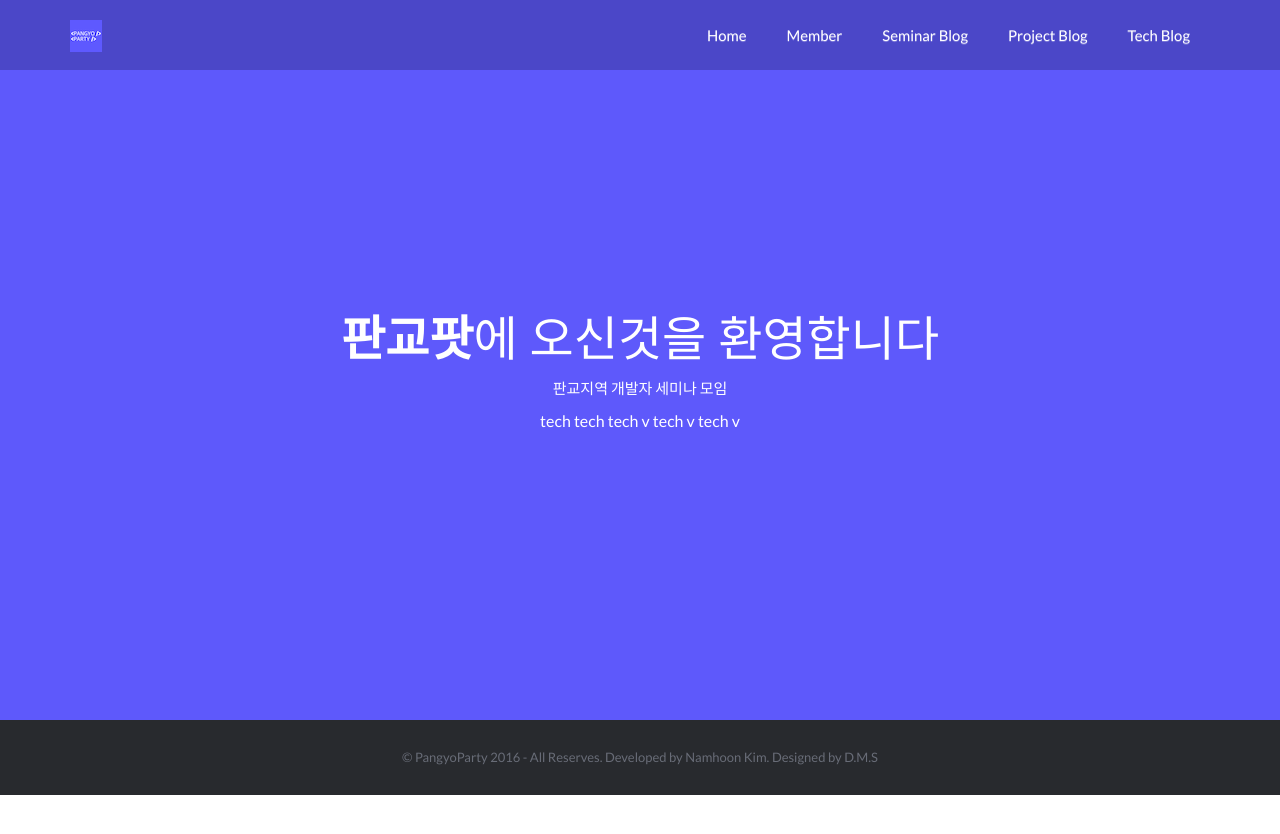
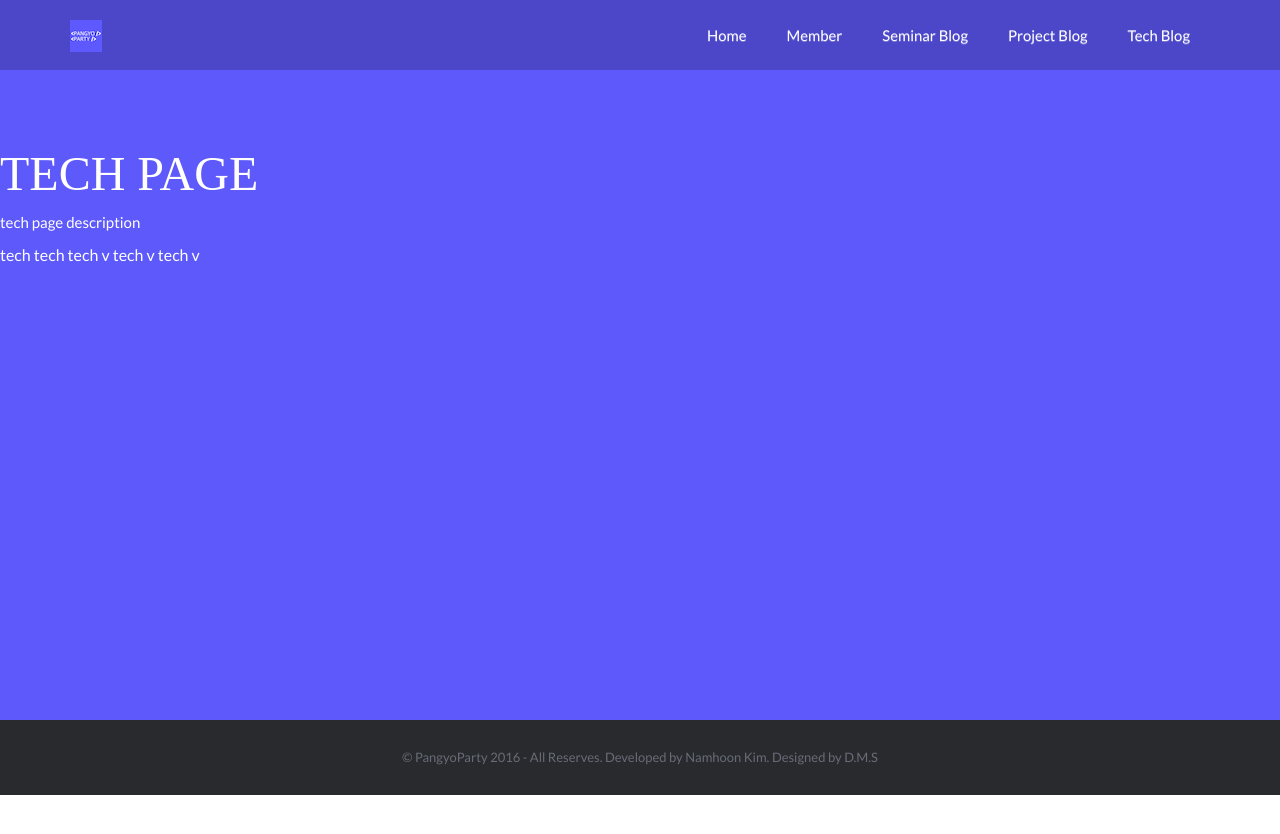
Before and after one commit to Pangyo/pangyo.github.io, a Jekyll site: the page built from tech.html, in a window 1280 px wide. Shown: the top 834 px of the page. Built offline with Jekyll 4.4.1, drawn with Linux system fonts in a browser that asks for light colours; nearby versions of some CDN libraries; some web fonts are replaced.

Commit message:
page layout에서 title description을 param으로 변경.

```diff
--- a/_includes/header.html
+++ b/_includes/header.html
@@ -17,7 +17,7 @@
                 <li><a href="{{ site.baseurl }}/member.html">Member</a></li>
                 <li><a href="{{ site.baseurl }}/seminar.html">Seminar Blog</a></li>
                 <li><a href="#">Project Blog</a></li>
-                <li><a href="{{ site.baseurl }}/tech.html">Tech Blog</a></li>
+                <li><a href="{{ site.baseurl }}/tech">Tech Blog</a></li>
             </ul>
         </nav><!-- /.navbar-collapse -->
     </div><!-- /.container -->
--- a/_layouts/page.html
+++ b/_layouts/page.html
@@ -7,13 +7,13 @@ layout: default
         <div class="">
             <img src="images/slider/1.jpg"/>
         </div><!-- /.head-overlay -->
-        <div class="slider-text">
-            <div class="slide-inner">
+        <div class="slider-text" style="text-align:left">
+            <div class="slide-inner" style="padding-top:10%">
                 <h2 class="slider-title">
-
-                  <strong>판교팟</strong>에 오신것을 환영합니다</h2>
+                  {{ page.title }}
+                </h2>
                 <p class="slide-description">
-                  판교지역 개발자 세미나 모임
+                  {{ page.description }}
                 </p>
                 <div class="slide-btn-container">
                     {{ content }}
--- a/tech.html
+++ b/tech.html
@@ -1,5 +1,8 @@
 ---
 layout: page
+title : tech page
+description : tech page description
+
 ---
 
 
```
